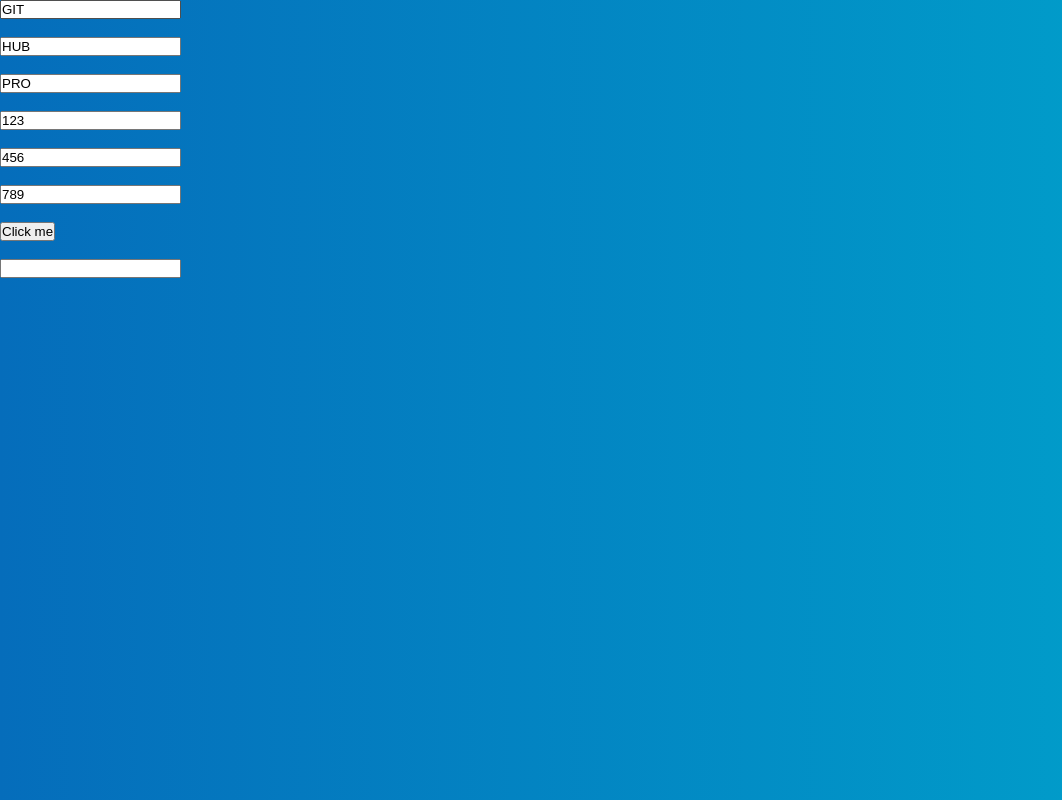
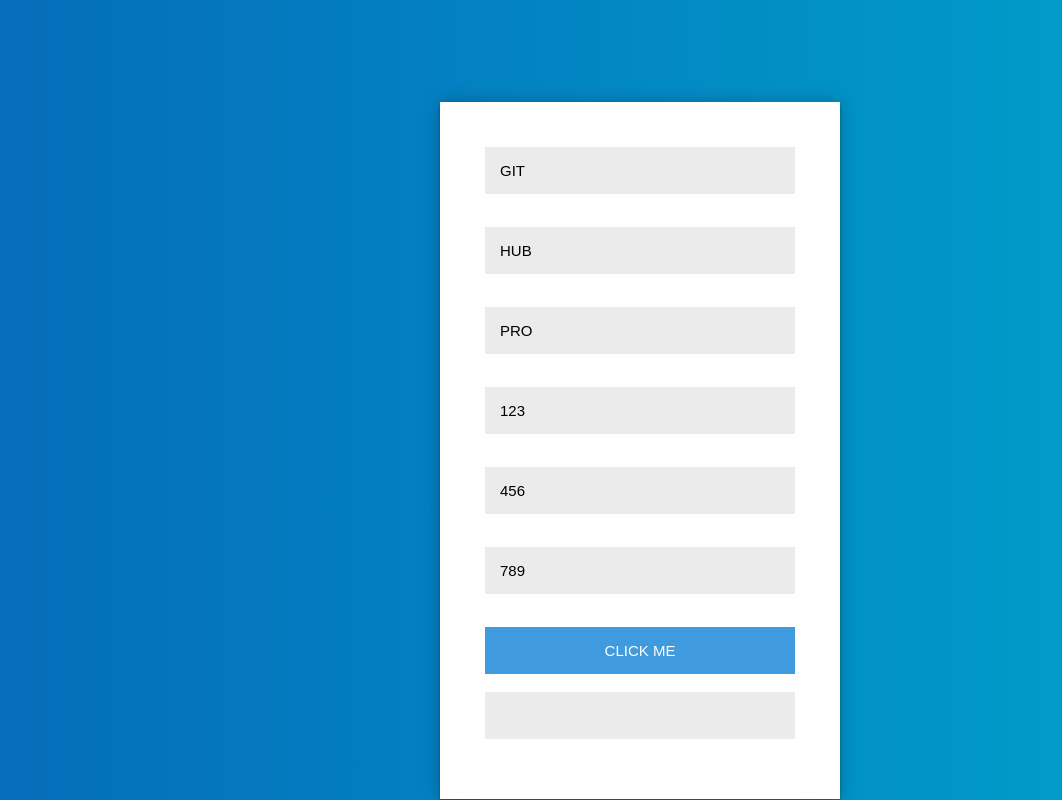
Before and after one commit to rohanpls/pattern-sku-generator, a plain HTML site: page index.html in a window 1280 px wide. Shown: the whole page, without its empty margins (0-1062 px from the left). Drawn offline with Linux system fonts and the light colour scheme.

Commit message:
Beautify Form design

```diff
--- a/index.html
+++ b/index.html
@@ -15,8 +15,8 @@
         }
 
         body {
-            color: white;
             font-weight: 400;
+            text-align: center;
         }
 
         #container {
@@ -30,11 +30,50 @@
             height: 100%;
             overflow: hidden;
         }
+
+        #sub-container {
+            width: 400px;
+            margin: auto;
+            padding: 8% 0 0;
+        }
+
+        #form {
+            background: #FFFFFF;
+            margin: 0 auto 100px;
+            padding: 45px;
+            position: relative;
+            z-index: 1;
+            max-width: 400px;
+            box-shadow: 0 0 15px 0 rgba(0, 0, 0, 0.25), 0 3px 3px 0 rgba(0, 0, 0, 0.25);
+        }
+
+        #form input {
+            background: #ebebeb;
+            width: 100%;
+            border: 0;
+            margin: 0 0 15px;
+            padding: 15px;
+            box-sizing: border-box;
+            font-size: 15px;
+        }
+
+        #form button {
+            text-transform: uppercase;
+            background: #409ade;
+            color: #FFFFFF;
+            width: 100%;
+            border: 0;
+            padding: 15px;
+            font-size: 15px;
+            cursor: pointer;
+        }
+    }
     </style>
 </head>
 
 <body>
     <div id="container">
+        <div id="sub-container">
             <div id="form">
                 <input id="textinput1" type="text" value="GIT"> <br><br>
                 <input id="textinput2" type="text" value="HUB"> <br><br>
@@ -46,6 +85,7 @@
 
                 <input id="output" type="text" value="">
                 <p id="copymsg"></p>
+            </div>
         </div>
     </div>
 
```
Lines whose indentation alone changed are shown as unchanged.
